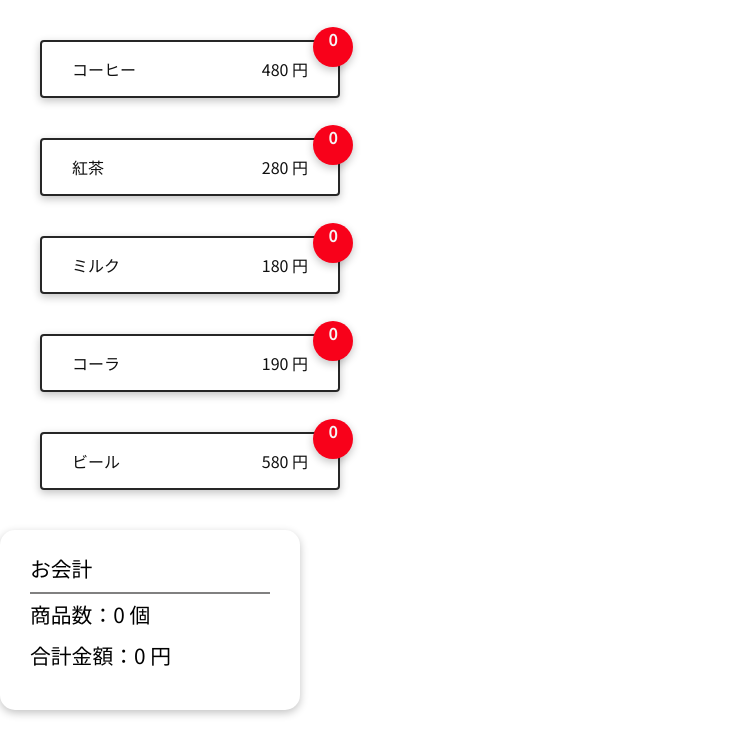
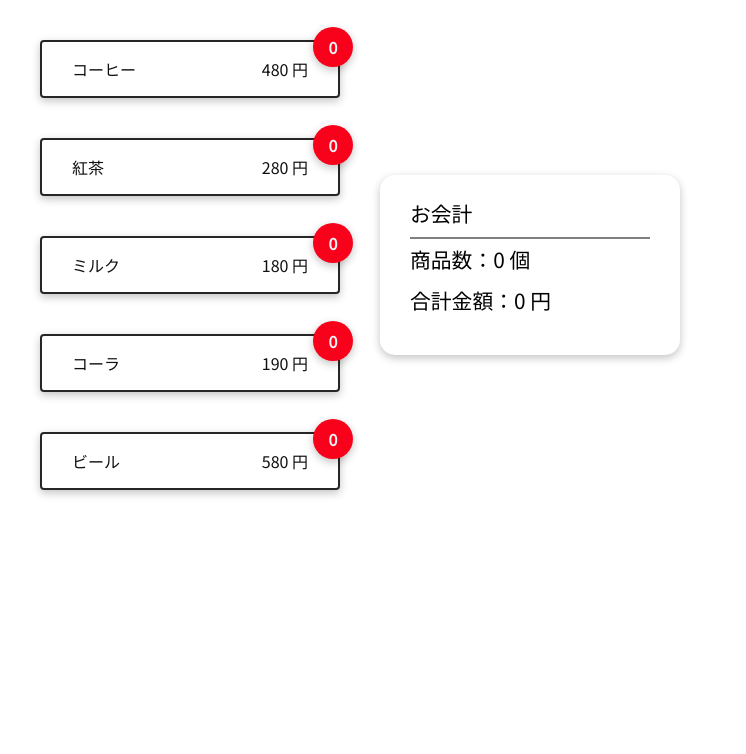
Before and after one commit to fj-sh/track-cafe-front, a React (Create React App) app: page / in a window 1280 px wide. Shown: the top 754 px of the page, without its empty margins (0-746 px from the left). Built offline with nearby package versions, Linux system fonts and the light colour scheme.

Commit message:
CSSをモジュール化した

```diff
--- a/package.json
+++ b/package.json
@@ -3,11 +3,11 @@
   "version": "0.1.0",
   "private": true,
   "dependencies": {
+    "@emotion/react": "^11.9.0",
     "@types/jest": "^27.5.1",
     "@types/node": "^16.11.36",
     "@types/react": "^18.0.9",
     "@types/react-dom": "^18.0.5",
-    "@types/styled-jsx": "^3.4.4",
     "node-sass": "^7.0.1",
     "react": "^18.1.0",
     "react-dom": "^18.1.0",
--- a/src/App.css
+++ /dev/null
@@ -1,38 +0,0 @@
-.App {
-  text-align: center;
-}
-
-.App-logo {
-  height: 40vmin;
-  pointer-events: none;
-}
-
-@media (prefers-reduced-motion: no-preference) {
-  .App-logo {
-    animation: App-logo-spin infinite 20s linear;
-  }
-}
-
-.App-header {
-  background-color: #282c34;
-  min-height: 100vh;
-  display: flex;
-  flex-direction: column;
-  align-items: center;
-  justify-content: center;
-  font-size: calc(10px + 2vmin);
-  color: white;
-}
-
-.App-link {
-  color: #61dafb;
-}
-
-@keyframes App-logo-spin {
-  from {
-    transform: rotate(0deg);
-  }
-  to {
-    transform: rotate(360deg);
-  }
-}
--- a/src/App.tsx
+++ b/src/App.tsx
@@ -1,9 +1,8 @@
 import React, { useState } from 'react'
-import './App.css'
+
 import { menuData } from './lib/mocks/menu-data'
-import MenuButtonList from './components/MenuButtonList'
 import { Menu } from './lib/types/menu'
-import BillBoard from './components/BillBoard'
+import TrackCafeLayout from './components/TrackCafeLayout'
 
 /**
  * React App
@@ -22,8 +21,7 @@ function App() {
   }
   return (
     <div className="App">
-      <MenuButtonList menus={menus} updateMenus={updateMenus} />
-      <BillBoard menus={menus} />
+      <TrackCafeLayout menus={menus} updateMenus={updateMenus} />
     </div>
   )
 }
--- a/src/components/BillBoard.tsx
+++ b/src/components/BillBoard.tsx
@@ -1,7 +1,7 @@
 import React from 'react'
 import { Menu } from '../lib/types/menu'
 import { getTotalAmount, getTotalProducts } from '../lib/bill-board'
-import './BillBoard.scss'
+import style from './BillBoard.module.scss'
 
 type Props = {
   menus: Menu[]
@@ -9,11 +9,11 @@ type Props = {
 
 const BillBoard = ({ menus }: Props) => {
   return (
-    <div className="container">
-      <span className="title"> お会計</span>
+    <div className={style.container}>
+      <span className={style.title}> お会計</span>
 
-      <span className="amount">商品数：{getTotalProducts(menus)} 個</span>
-      <span className="amount">合計金額：{getTotalAmount(menus)} 円</span>
+      <span className={style.amount}>商品数：{getTotalProducts(menus)} 個</span>
+      <span className={style.amount}>合計金額：{getTotalAmount(menus)} 円</span>
     </div>
   )
 }
--- a/src/components/MenuButton.scss
+++ b/src/components/MenuButton.module.scss
@@ -1,4 +1,4 @@
-.order-button {
+.orderButton {
   width: 300px;
   position: relative;
   border-radius: 4px;
@@ -36,10 +36,11 @@
   font-weight: 700;
   width: 40px;
   height: 40px;
-  display: block;
+  display: flex;
   position: absolute;
   background: #f8011a;
   align-items: center;
+  text-align: center;
   box-shadow: rgba(0, 0, 0, 0.24) 0px 3px 8px;
   justify-content: center;
   top: -15px;
--- a/src/components/MenuButton.tsx
+++ b/src/components/MenuButton.tsx
@@ -1,6 +1,6 @@
 import React from 'react'
 import { Menu } from '../lib/types/menu'
-import './MenuButton.scss'
+import style from './MenuButton.module.scss'
 
 type Props = {
   menu: Menu
@@ -13,12 +13,12 @@ const MenuButton = ({ menu, updateMenus }: Props) => {
   }
   return (
     <>
-      <div className="order-button" onClick={onClick}>
-        <div className="menu">
-          <span className="menu-name">{menu.name}</span>
-          <span className="menu-price">{menu.price} 円</span>
+      <div className={style.orderButton} onClick={onClick}>
+        <div className={style.menu}>
+          <span className="">{menu.name}</span>
+          <span className="">{menu.price} 円</span>
         </div>
-        <span className="badge">{menu.numberOfOrders}</span>
+        <span className={style.badge}>{menu.numberOfOrders}</span>
       </div>
     </>
   )
--- /dev/null
+++ b/src/components/MenuButtonList.module.scss
@@ -0,0 +1,3 @@
+.menuButtonList {
+  margin: 2.5rem;
+}
--- a/src/components/MenuButtonList.tsx
+++ b/src/components/MenuButtonList.tsx
@@ -1,6 +1,7 @@
 import React from 'react'
 import { Menu } from '../lib/types/menu'
 import OrderButton from './MenuButton'
+import style from './MenuButtonList.module.scss'
 
 type Props = {
   menus: Menu[]
@@ -12,7 +13,7 @@ const MenuButtonList = ({ menus, updateMenus }: Props) => {
   return (
     <>
       {menus.map((menu) => (
-        <div className="mx-10 my-10">
+        <div className={style.menuButtonList}>
           <OrderButton menu={menu} key={menu.id} updateMenus={updateMenus} />
         </div>
       ))}
--- /dev/null
+++ b/src/components/TrackCafeLayout.module.scss
@@ -0,0 +1,12 @@
+.container {
+  display: flex;
+  align-items: center;
+}
+
+.menuButtonList {
+
+}
+
+.billBoard {
+
+}
--- /dev/null
+++ b/src/components/TrackCafeLayout.tsx
@@ -0,0 +1,26 @@
+import React from 'react'
+import MenuButtonList from './MenuButtonList'
+import BillBoard from './BillBoard'
+import { Menu } from '../lib/types/menu'
+import style from './TrackCafeLayout.module.scss'
+
+type Props = {
+  menus: Menu[]
+  updateMenus: (menu: Menu) => void
+}
+const TrackCafeLayout = ({ menus, updateMenus }: Props) => {
+  return (
+    <>
+      <div className={style.container}>
+        <div className={style.menuButtonList}>
+          <MenuButtonList menus={menus} updateMenus={updateMenus} />
+        </div>
+        <div className={style.billBoard}>
+          <BillBoard menus={menus} />
+        </div>
+      </div>
+    </>
+  )
+}
+
+export default TrackCafeLayout
--- a/tsconfig.json
+++ b/tsconfig.json
@@ -18,7 +18,9 @@
     "resolveJsonModule": true,
     "isolatedModules": true,
     "noEmit": true,
-    "jsx": "react-jsx"
+    "jsx": "react-jsx",
+    "jsxImportSource": "@emotion/react",
+    "types": ["@emotion/react/types/css-prop"]
   },
   "include": [
     "src"
```
Also changed, not shown: src/components/BillBoard.module.scss (renamed from src/components/BillBoard.scss), 1 other file (tests, documents, lock files or other folders).
